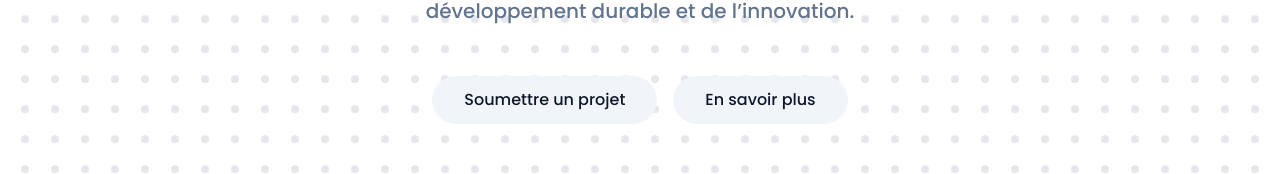
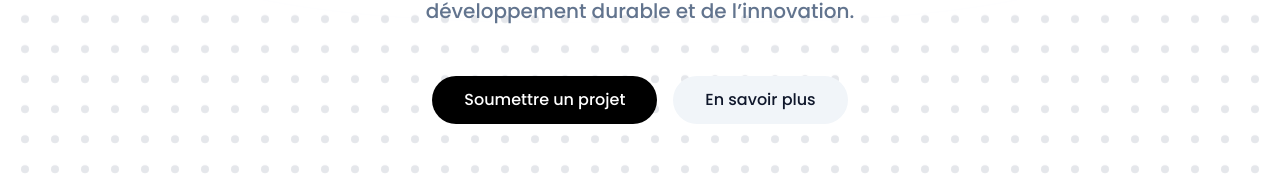
Before and after one commit to Marinos20/JucoFrond, a React (Vite) app in the folder frontend/: page / in a window 1280 px wide. Shown: the part 755-929 px from the top of the page. Built offline with nearby package versions, Linux system fonts and the light colour scheme; no server answers.

Commit message:
correctif

```diff
--- a/frontend/src/components/hero.jsx
+++ b/frontend/src/components/hero.jsx
@@ -78,7 +78,7 @@ export const Hero = ({ onSubmitProjectClick }) => {
   href={whatsappLink}
   target="_blank"
   rel="noopener noreferrer"
-            className="h-12 px-8 rounded-full cursor-pointer text-slate-900 bg-slate-100 font-medium text-base hover:bg-slate-200 transition-all hover:scale-105 active:scale-95 duration-200 inline-flex items-center justify-center"
+  className="h-12 px-8 rounded-full cursor-pointer text-white bg-black font-medium text-base hover:bg-gray-800 transition-all hover:scale-105 active:scale-95 duration-200 inline-flex items-center justify-center"
 >
   Soumettre un projet
 </a>
```
Lines whose indentation alone changed are shown as unchanged.
